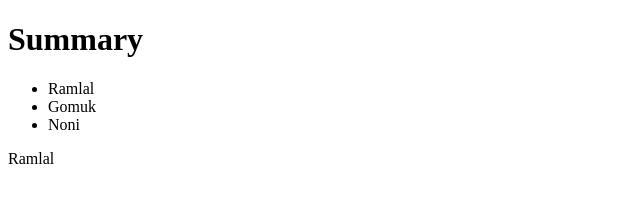
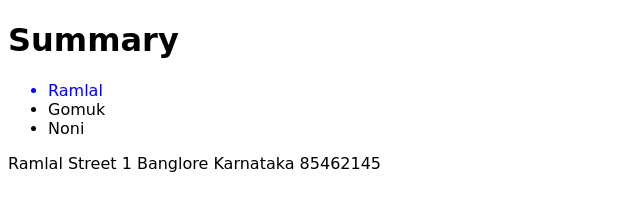
Before and after one commit to amansethi00/cause-effect-app, a plain HTML site: page index.html in a window 1280 px wide. Both pictures are taken after a click on the item "Ramlal". Shown: the whole page, without its empty margins (0-640 px from the left). Drawn offline with Linux system fonts and the light colour scheme; a web font is replaced by a local one.

Commit message:
new approach

```diff
--- a/app.js
+++ b/app.js
@@ -20,15 +20,24 @@ console.log(names.length);
 
     names.map((item,index)=>
         item.addEventListener("click",function(){
-            var toDisplay ={
-            name: people[index].name,
-            street: people[index].street,
-            city:people[index].city,
-            state: people[index].state,
-            telephone:people[index].telephone,
+            var toDisplay =[
+             people[index].name,
+             people[index].street,
+            people[index].city,
+             people[index].state,
+            people[index].telephone,
+            ]
+            // console.log(item.color);
+            // item.id.style.color="blue";
+            names[index].style.color= "blue";
+
+            para=document.querySelector('p');
+            var s="";
+            for(var i=0;i<toDisplay.length;i++){
+                s+="  "+toDisplay[i];
             }
-            para=document.createElement('div');
-            para.innerText=toDisplay.name;
+            para.innerText=s;
+
             summary.appendChild(para);
         })
     )
--- a/index.html
+++ b/index.html
@@ -4,6 +4,7 @@
     <meta charset="UTF-8" />
     <meta name="viewport" content="width=device-width, initial-scale=1.0" />
     <title>Document</title>
+    <link rel="stylesheet" href="styles.css" />
   </head>
   <body>
     <h1>Summary</h1>
@@ -13,6 +14,7 @@
       <li id="name3" class="names">Name3</li>
     </ul>
     <div id="summary"></div>
+    <p></p>
     <script src="app.js" type="text/javascript"></script>
   </body>
 </html>
--- /dev/null
+++ b/styles.css
@@ -0,0 +1,22 @@
+@import url("https://fonts.googleapis.com/css2?family=Langar&display=swap");
+
+:root {
+  font-family: "Langar", cursive;
+}
+li:hover {
+  background-color: aquamarine;
+}
+
+li {
+  color: "black";
+}
+.names {
+  color: black;
+}
+/* ul li::marker {
+  color: red;
+  font-size: 1.5em;
+} */
+li.clicked {
+  background-color: rgb(19, 2, 2);
+}
```
